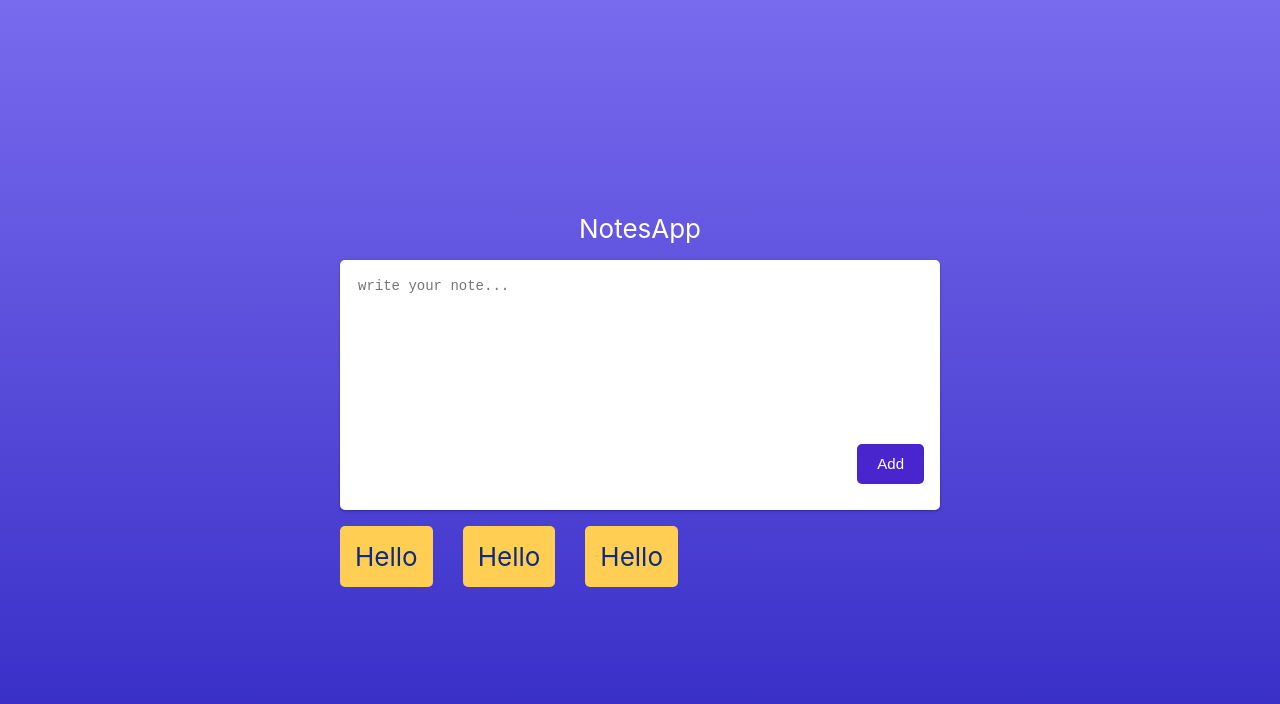
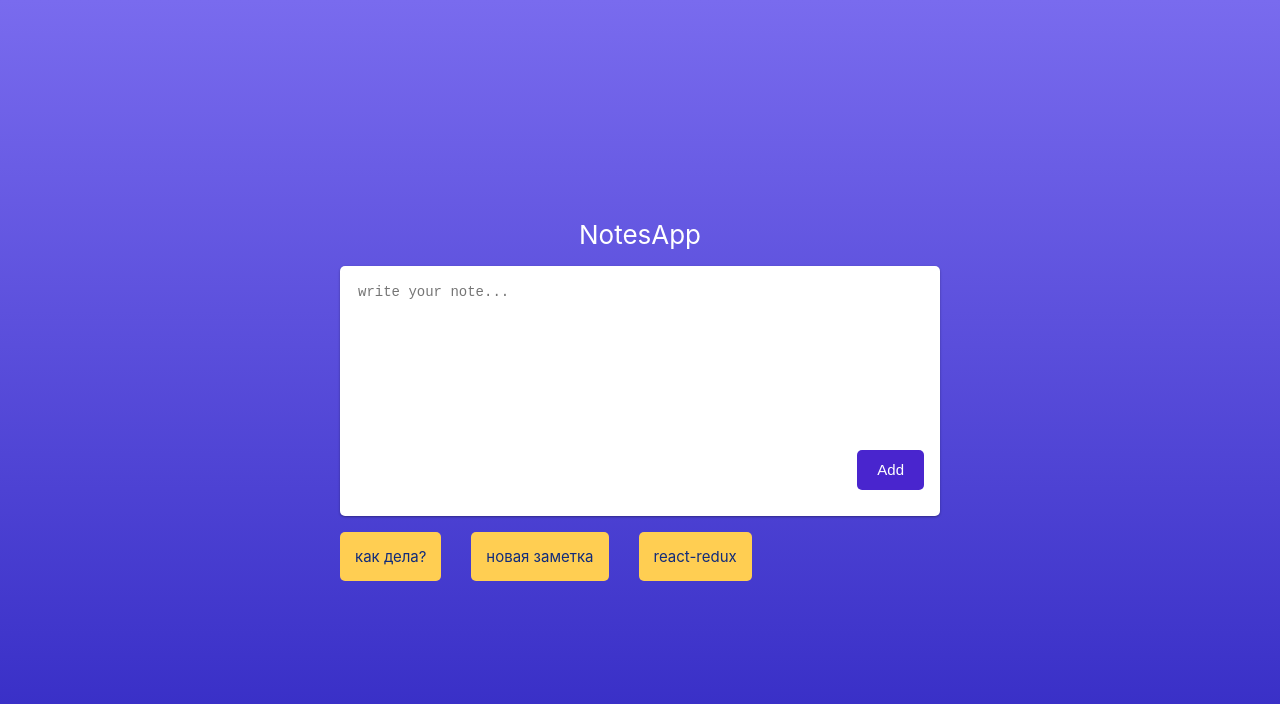
Before and after one commit to FedorLivshits/Notes-App-React, a React (Create React App) app: page / in a window 1280 px wide. Shown: the top 704 px of the page. Built offline with nearby package versions, Linux system fonts and the light colour scheme.

Commit message:
added flux and addNote

```diff
--- a/package.json
+++ b/package.json
@@ -8,6 +8,7 @@
     "@testing-library/user-event": "^12.8.3",
     "react": "^17.0.2",
     "react-dom": "^17.0.2",
+    "react-redux": "^7.2.3",
     "react-scripts": "4.0.3",
     "redux": "^4.0.5",
     "web-vitals": "^1.1.1"
--- a/src/App.css
+++ b/src/App.css
@@ -65,6 +65,7 @@ button {
 
 .notes-content{
   display: flex;
+  max-width: 600px;
 }
 .note{
   padding: 15px;
@@ -74,4 +75,5 @@ button {
   margin-right: 30px;
   background-color: #ffce52;
     color: #102b7b;
+  font-size: 15px;
 }
--- a/src/App.js
+++ b/src/App.js
@@ -1,12 +1,16 @@
 import React from "react";
 import './App.css';
-import NotesAppContainer from "./Components/NotesAppContainer";
+import {Provider} from "react-redux";
+import store from "./redux/store";
+import NotesApp from "./Components/NotesApp";
 
 function App() {
-  return (
-      <NotesAppContainer/>
-  );
+    return (
+        <Provider store={store}>
+            <NotesApp/>
+        </Provider>
+
+    );
 }
 
-
-export default App;
+export default App
--- a/src/Components/NotesApp.jsx
+++ b/src/Components/NotesApp.jsx
@@ -1,31 +1,51 @@
 import React from "react";
 
-function NotesApp() {
+import {addNote, setNewTextareaText} from "../redux/note-reducer";
+import {connect} from "react-redux";
 
+
+function NotesApp({notes, newTextareaText, setNewTextareaText, addNote}) {
+    const changeText = (e) => {
+        let text = e.target.value
+        setNewTextareaText(text)
+    }
+    const addNewNote = () => {
+        addNote()
+    }
     return (
         <section className="App">
             <div className="App-header">
                 NotesApp
                 <div className="container">
                     <div className="notes-form">
-                        <textarea placeholder="write your note..."/>
-                        <button>Add</button>
+                        <textarea placeholder="write your note..." onChange={changeText} value={newTextareaText}/>
+                        <button onClick={addNewNote}>Add</button>
                     </div>
                     <div className="notes-content">
-                        <div className="note">
-                            Hello
-                        </div>
-                        <div className="note">
-                            Hello
-                        </div>
-                        <div className="note">
-                            Hello
-                        </div>
+                        <Note notes={notes}/>
                     </div>
                 </div>
             </div>
-
         </section>
     );
 }
-export default NotesApp
+
+function Note({notes}) {
+    return ( <>
+        {notes.map(n => <div className="note" id={n.id}>
+                {n.text}
+            </div>
+        )}
+        </>
+    )
+}
+
+let mapStateToProps = (state) => {
+    return {
+        notes: state.notes.notes,
+        newTextareaText: state.notes.newTextareaText
+    }
+}
+
+
+export default connect(mapStateToProps, {setNewTextareaText, addNote})(NotesApp)
--- a/src/redux/note-reducer.js
+++ b/src/redux/note-reducer.js
@@ -1,10 +1,13 @@
 const SET_NEW_TEXTAREA_TEXT = 'SET_NEW_TEXTAREA_TEXT';
+const ADD_NOTE = 'ADD_NOTE';
+
+let noteId = 4
 
 let initialState = {
     notes: [
         {id: 1, text: "как дела?"},
-        {id: 2, text: "как дела?"},
-        {id: 3, text: "как дела?"}
+        {id: 2, text: "новая заметка"},
+        {id: 3, text: "react-redux"}
     ],
     newTextareaText: ""
 }
@@ -14,11 +17,16 @@ const noteReducer = (state = initialState, action) => {
         case SET_NEW_TEXTAREA_TEXT: {
             return {...state, newTextareaText: action.newTextareaText}
         }
+        case ADD_NOTE: {
+            let note = {id: noteId++, text: state.newTextareaText}
+            return {...state, notes: [...state.notes, note], newTextareaText: "" }
+        }
         default:
             return state;
     }
 }
 
 export const setNewTextareaText = (newTextareaText) => ({type: SET_NEW_TEXTAREA_TEXT, newTextareaText});
+export const addNote = () => ({type: ADD_NOTE});
 
 export default noteReducer;
--- a/src/redux/store.js
+++ b/src/redux/store.js
@@ -1,4 +1,5 @@
 import {combineReducers, compose, createStore} from "redux";
+import noteReducer from "./note-reducer";
 
 let reducers = combineReducers({
     notes: noteReducer,
```
Also changed, not shown: 1 other file (tests, documents, lock files or other folders).
